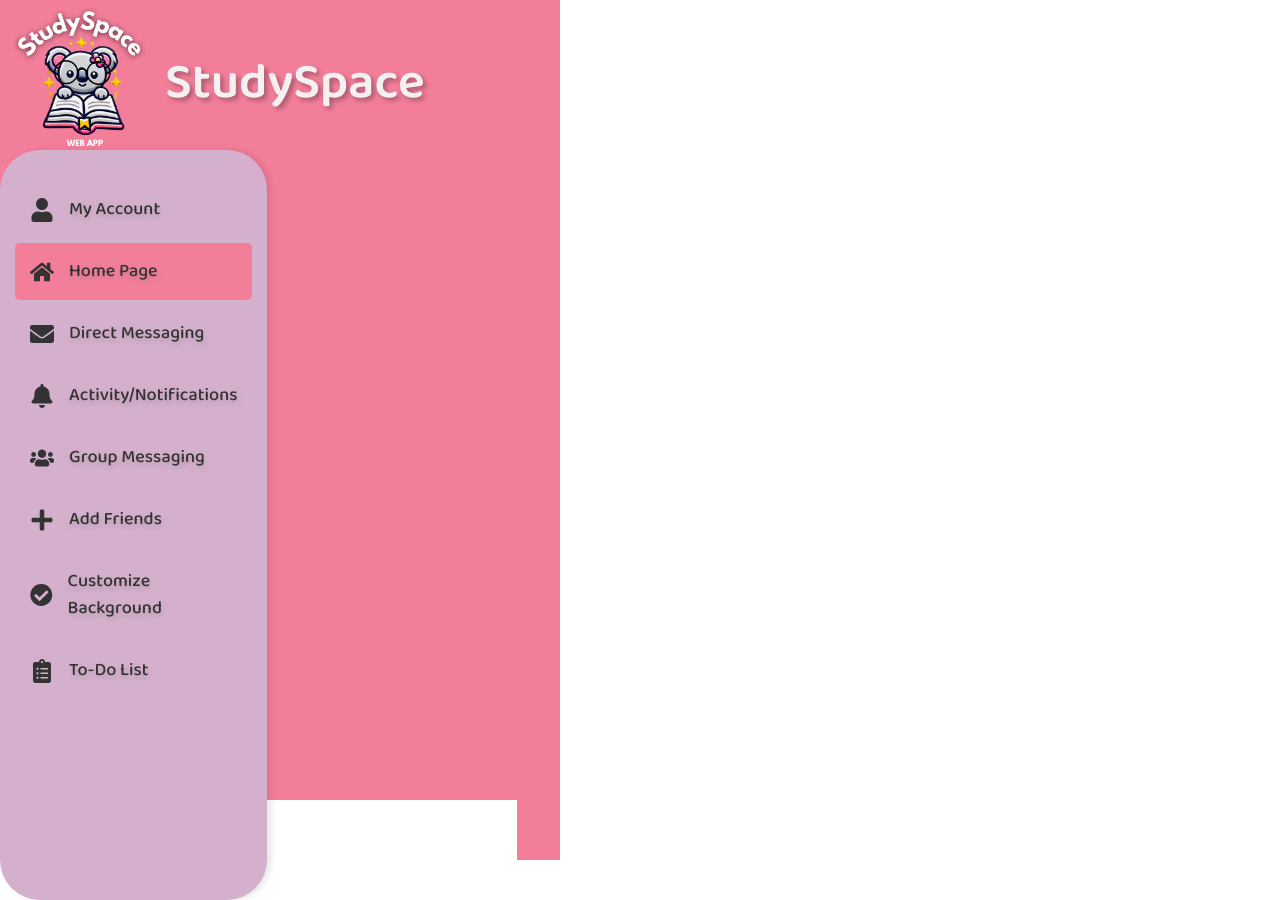
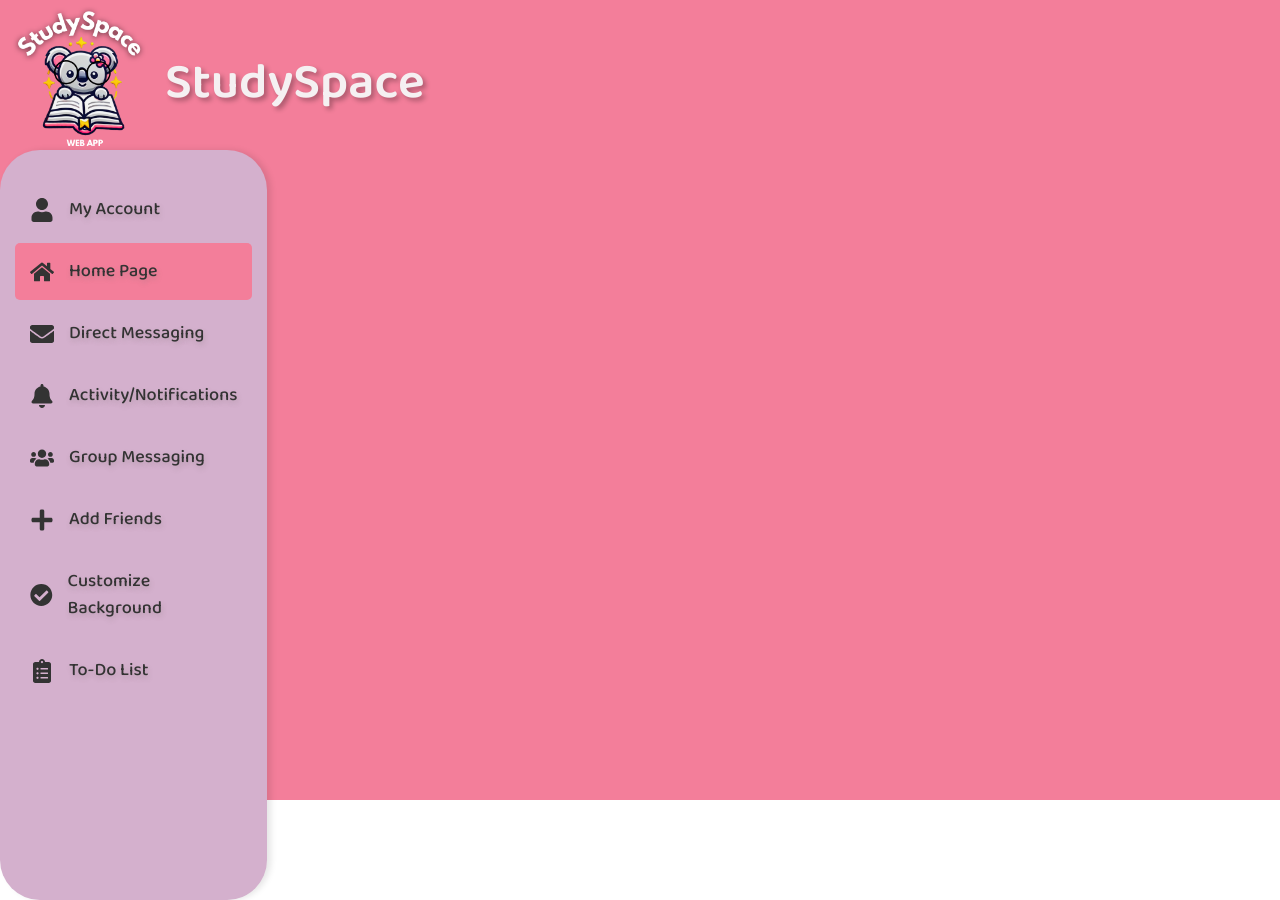
Before and after one commit to KaileeSantucci/SOEN341, a React (Vite) app in the folder studyspaces/: page / in a window 1280 px wide. After the commit the page ends 800 px from the top, so only its background shows below. Built offline with nearby package versions, Linux system fonts and the light colour scheme.

Commit message:
adjusted white area and app-container dimensions

```diff
--- a/studyspaces/src/App.css
+++ b/studyspaces/src/App.css
@@ -3,9 +3,14 @@
 /* App container to hold Sidebar and main content */
 .app-container {
   display: flex;
-  height: 100vh; /* Ensure the container takes up full height */
+  height: 100vh;  /* Full height of the viewport */
+  width: 100vw;   /* Full width of the viewport */
   background-color: #F37E9A; /* Pastel pink background */
-  position: relative
+  position: fixed; /* Makes the container fixed in place */
+  top: 0; /* Start at the top */
+  left: 0; /* Start at the left */
+  box-sizing: border-box; /* Include padding and border in the total width/height */
+
 }
 
 /* Sidebar */
@@ -34,7 +39,7 @@
   height: 100vh; /* Ensure content area takes full height */
   position: relative; /* Ensure the content is positioned correctly */
   box-sizing: border-box;
-  margin-top: 60px; /* Ensure content starts below the header */
+  /* margin-top: 60px; Ensure content starts below the header */
 }
 
 /* Header - fixed position */
@@ -63,7 +68,7 @@
 .card {
   margin-top: 20px;
   padding: 20px;
-  background-color: #f4f4f4;
+  background-color: #F37E9A;
   border-radius: 10px;
 }
 
```
